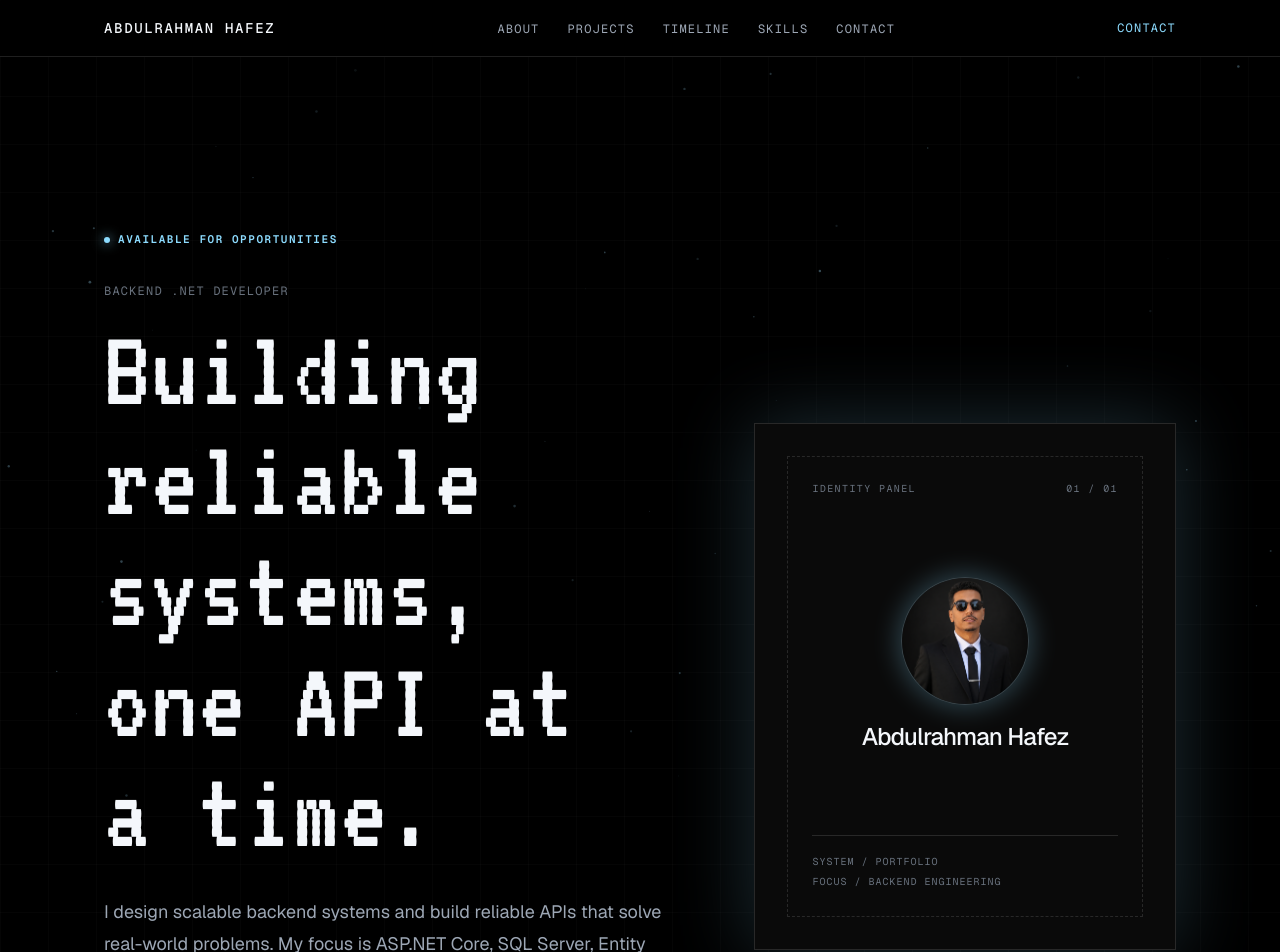
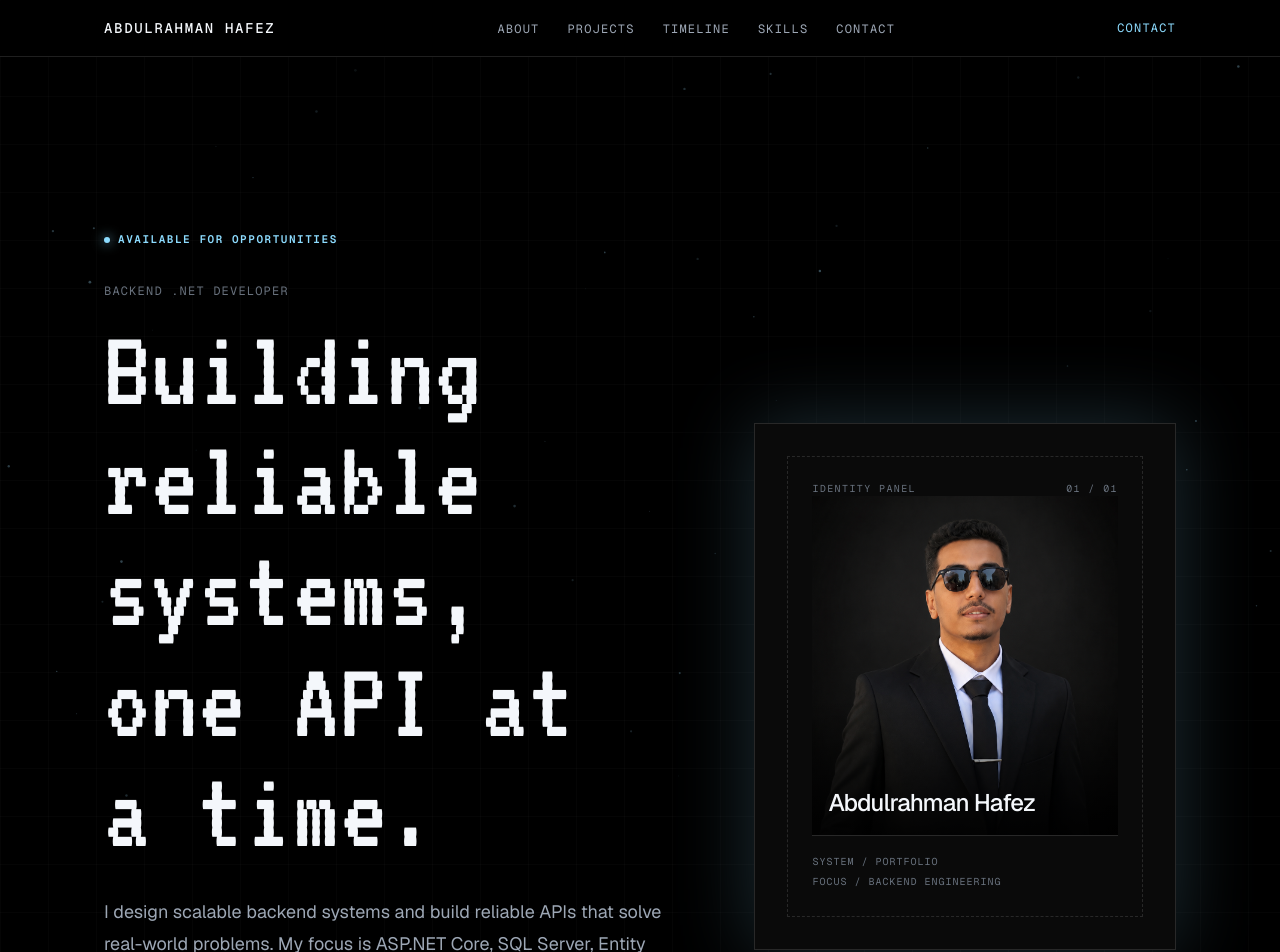
Before and after one commit to Abdo-Hafez-0/portfolio, a Next.js app: page / in a window 1280 px wide. Shown: the top 952 px of the page. Built offline with nearby package versions, Linux system fonts and the light colour scheme.

Commit message:
Make profile picture fill the hero identity card

```diff
--- a/src/components/sections/hero.tsx
+++ b/src/components/sections/hero.tsx
@@ -105,19 +105,18 @@ export function Hero() {
                 <span>01 / 01</span>
               </div>
 
-              <div className="flex flex-col items-center gap-4">
-                <div className="relative">
-                  <div className="absolute -inset-1 rounded-full bg-[var(--color-accent)] opacity-25 blur-md" />
-                  <Image
-                    src="/profile-picture.png"
-                    alt={`Portrait of ${profile.name}`}
-                    width={160}
-                    height={160}
-                    priority
-                    className="relative size-28 rounded-full border border-[var(--color-accent)] object-cover sm:size-32"
-                  />
-                </div>
-                <p className="max-w-52 text-center text-xl font-medium tracking-[-0.035em] text-[var(--color-text-primary)] sm:text-2xl">
+              <div className="relative flex-1 overflow-hidden">
+                <div className="absolute -inset-px bg-[var(--color-accent)] opacity-20 blur-2xl" />
+                <Image
+                  src="/profile-picture.png"
+                  alt={`Portrait of ${profile.name}`}
+                  width={480}
+                  height={600}
+                  priority
+                  className="relative h-full w-full object-cover"
+                />
+                <div className="absolute inset-x-0 bottom-0 h-2/5 bg-gradient-to-t from-[var(--color-background)]/90 to-transparent" />
+                <p className="absolute bottom-4 left-4 right-4 text-xl font-medium tracking-[-0.035em] text-[var(--color-text-primary)] sm:text-2xl">
                   {profile.name}
                 </p>
               </div>
```
